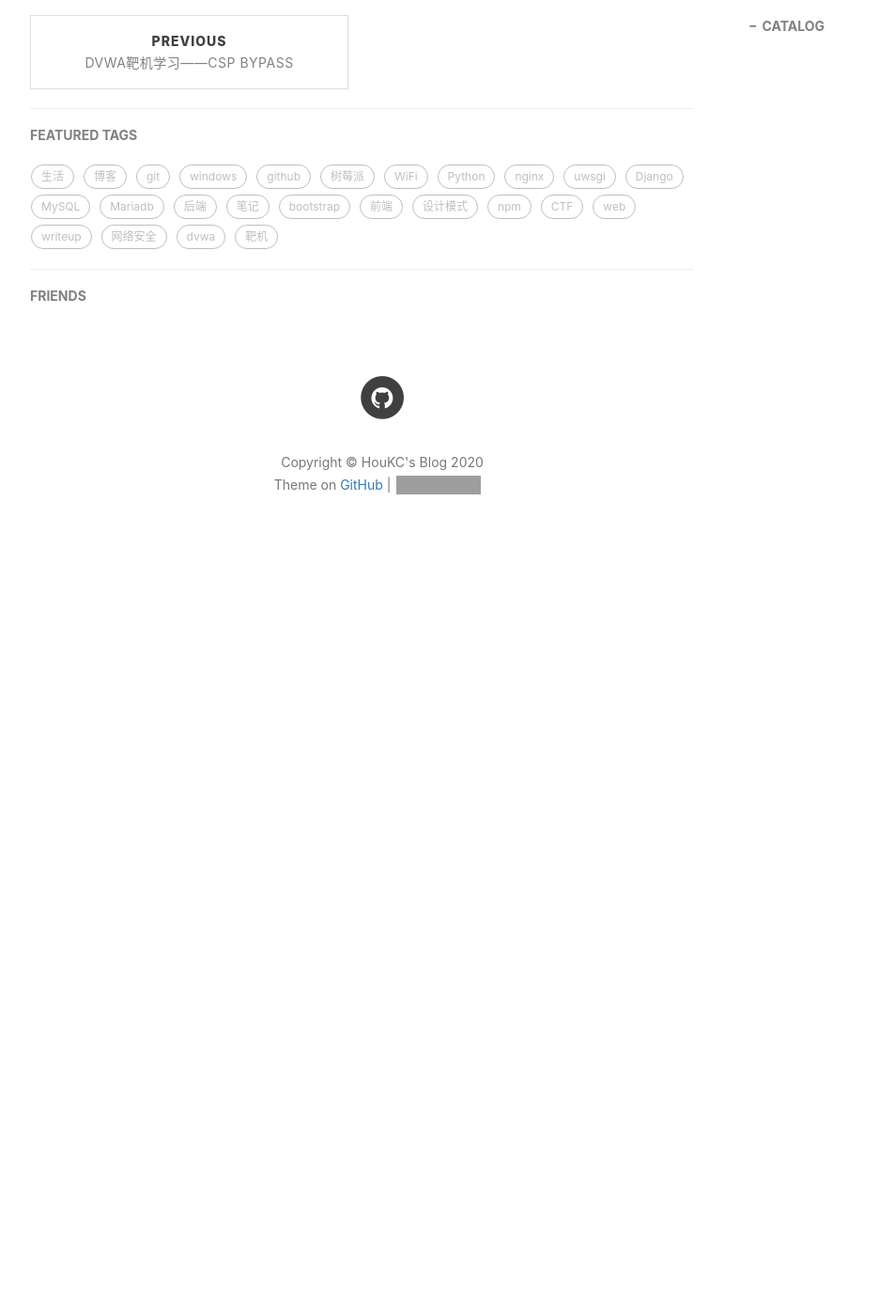
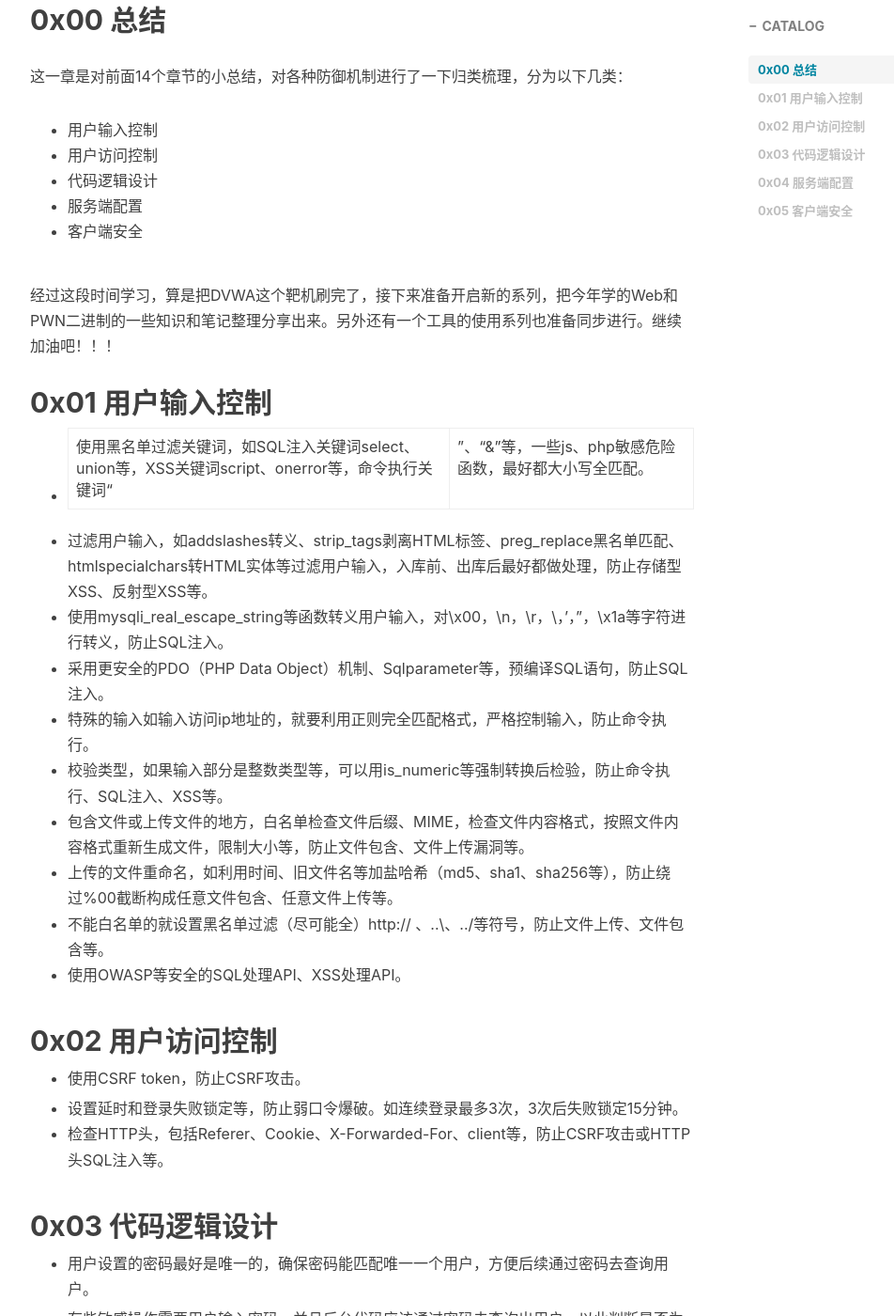
Before and after one commit to HouKC/houkc.github.io, a Jekyll site: the page built from _posts/2020-11-25-dvwa15.md, in a window 1280 px wide and 1400 px high, scrolled down 610 px. Shown: the whole window at 94% size, without its empty margins (233-1185 px from the left). Built offline with Jekyll 4.4.1, drawn with Linux system fonts in a browser that asks for light colours; nearby versions of some CDN libraries; comment, search, counter and statistics services are not loaded; before the commit the page ends 1240 px from its top, so only the background shows below that; some of the changed text lies outside the part shown; grey boxes are pictures that could not be loaded.

Commit message:
create 2020-11-25-dvwa15.md

```diff
--- a/_posts/2020-11-25-dvwa15.md
+++ b/_posts/2020-11-25-dvwa15.md
@@ -14,3 +14,68 @@ tags:
     - dvwa
     - 靶机
 ---
+
+
+
+## 0x00 总结
+
+这一章是对前面14个章节的小总结，对各种防御机制进行了一下归类梳理，分为以下几类：
+
+- 用户输入控制
+- 用户访问控制
+- 代码逻辑设计
+- 服务端配置
+- 客户端安全
+
+经过这段时间学习，算是把DVWA这个靶机刷完了，接下来准备开启新的系列，把今年学的Web和PWN二进制的一些知识和笔记整理分享出来。另外还有一个工具的使用系列也准备同步进行。继续加油吧！！！
+
+
+
+## 0x01 用户输入控制
+
+- 使用黑名单过滤关键词，如SQL注入关键词select、union等，XSS关键词script、onerror等，命令执行关键词“|”、“&”等，一些js、php敏感危险函数，最好都大小写全匹配。
+- 过滤用户输入，如addslashes转义、strip_tags剥离HTML标签、preg_replace黑名单匹配、htmlspecialchars转HTML实体等过滤用户输入，入库前、出库后最好都做处理，防止存储型XSS、反射型XSS等。
+- 使用mysqli_real_escape_string等函数转义用户输入，对\x00，\n，\r，\，'，"，\x1a等字符进行转义，防止SQL注入。
+- 采用更安全的PDO（PHP Data Object）机制、Sqlparameter等，预编译SQL语句，防止SQL注入。
+- 特殊的输入如输入访问ip地址的，就要利用正则完全匹配格式，严格控制输入，防止命令执行。
+- 校验类型，如果输入部分是整数类型等，可以用is_numeric等强制转换后检验，防止命令执行、SQL注入、XSS等。
+- 包含文件或上传文件的地方，白名单检查文件后缀、MIME，检查文件内容格式，按照文件内容格式重新生成文件，限制大小等，防止文件包含、文件上传漏洞等。
+- 上传的文件重命名，如利用时间、旧文件名等加盐哈希（md5、sha1、sha256等），防止绕过%00截断构成任意文件包含、任意文件上传等。
+- 不能白名单的就设置黑名单过滤（尽可能全）http:// 、..\、../等符号，防止文件上传、文件包含等。
+- 使用OWASP等安全的SQL处理API、XSS处理API。
+
+
+
+## 0x02 用户访问控制
+
+- 使用CSRF token，防止CSRF攻击。
+
+- 设置延时和登录失败锁定等，防止弱口令爆破。如连续登录最多3次，3次后失败锁定15分钟。
+- 检查HTTP头，包括Referer、Cookie、X-Forwarded-For、client等，防止CSRF攻击或HTTP头SQL注入等。
+
+
+
+## 0x03 代码逻辑设计
+
+- 用户设置的密码最好是唯一的，确保密码能匹配唯一一个用户，方便后续通过密码去查询用户。
+
+- 有些敏感操作需要用户输入密码，并且后台代码应该通过密码去查询出用户，以此判断是否为当前用户的操作，防止客户端传过来的用户名被篡改而导致CSRF。
+- 使用随机的Session ID，如时间戳、随机种子、加盐的字符串拼接作为输入，利用sha1等复杂的哈希算法生成Session ID，防止被Session ID被破解利用。
+- 限定cookie使用范围，包括有效期、能访问的域名或主机、能访问的网站路径，防止Session或Cookie被利用。
+- 设置Cookie打开secure、httponly属性，防止XSS攻击。
+- 利用CSP内容安全策略，限定外部资源的来源范围，能不给用户输入的就尽量不要给，特别是一些敏感数据操作时，尽量不要留有用户执行函数的机会，防止XSS攻击、命令执行等。
+- 修改密码时一定要设计让用户输入旧密码，验证旧密码，防止CSRF攻击。
+- 验证码尽量使用图形验证码等，并且图形验证码还需要带点混淆，防止图像识别破解，然后进行爆破攻击。
+- 后端验证逻辑尽量不要嵌套太多参数判断，以减少逻辑漏洞的可能性，防止绕过代码逻辑进行攻击。
+
+
+
+## 0x04 服务端配置
+
+- 如果没有必要就关闭allow_url_fopen与allow_url_include，防止文件包含。
+
+
+
+## 0x05 客户端安全
+
+- 客户端浏览器自身启动XSS Filter功能，防止XSS攻击。
```
Also changed, not shown: _posts/2020-11-21-dvwa9.md (+2 -0 lines), _posts/2020-11-23-dvwa13.md (+1 -1 lines).
